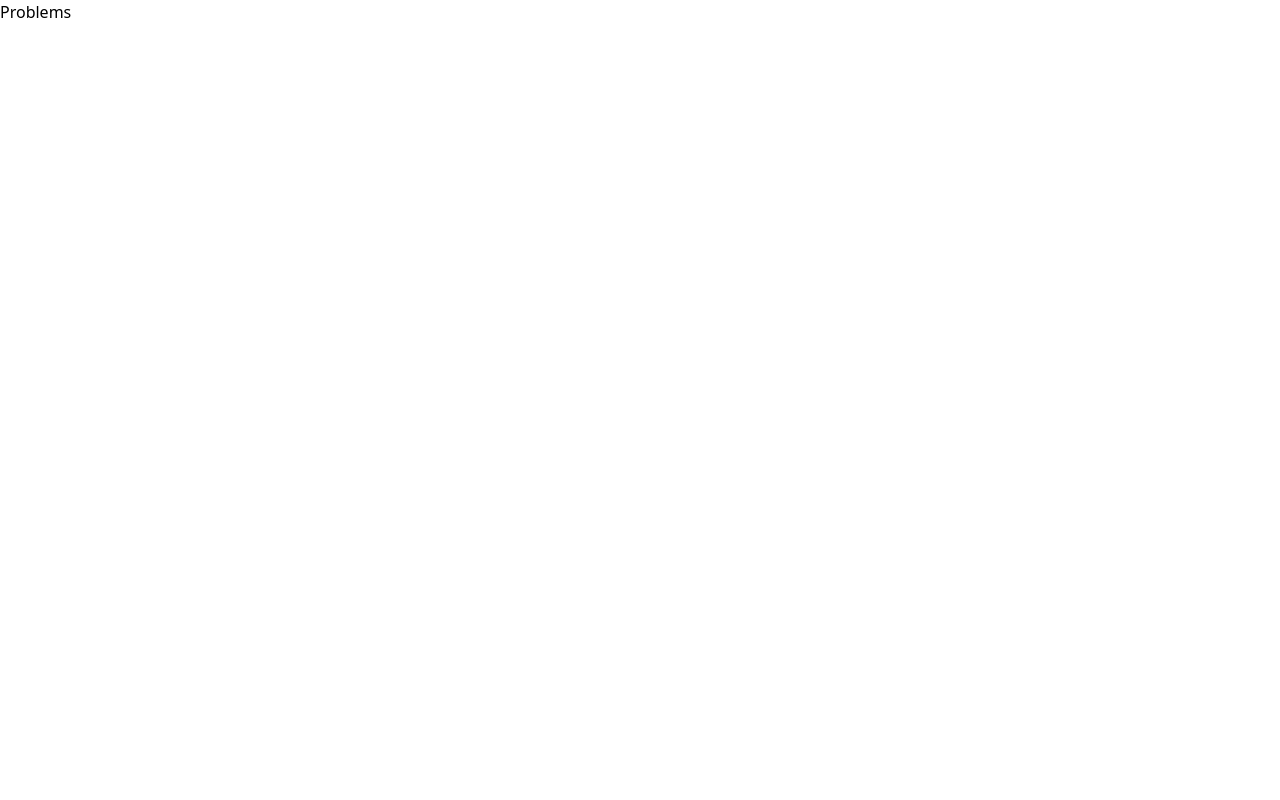
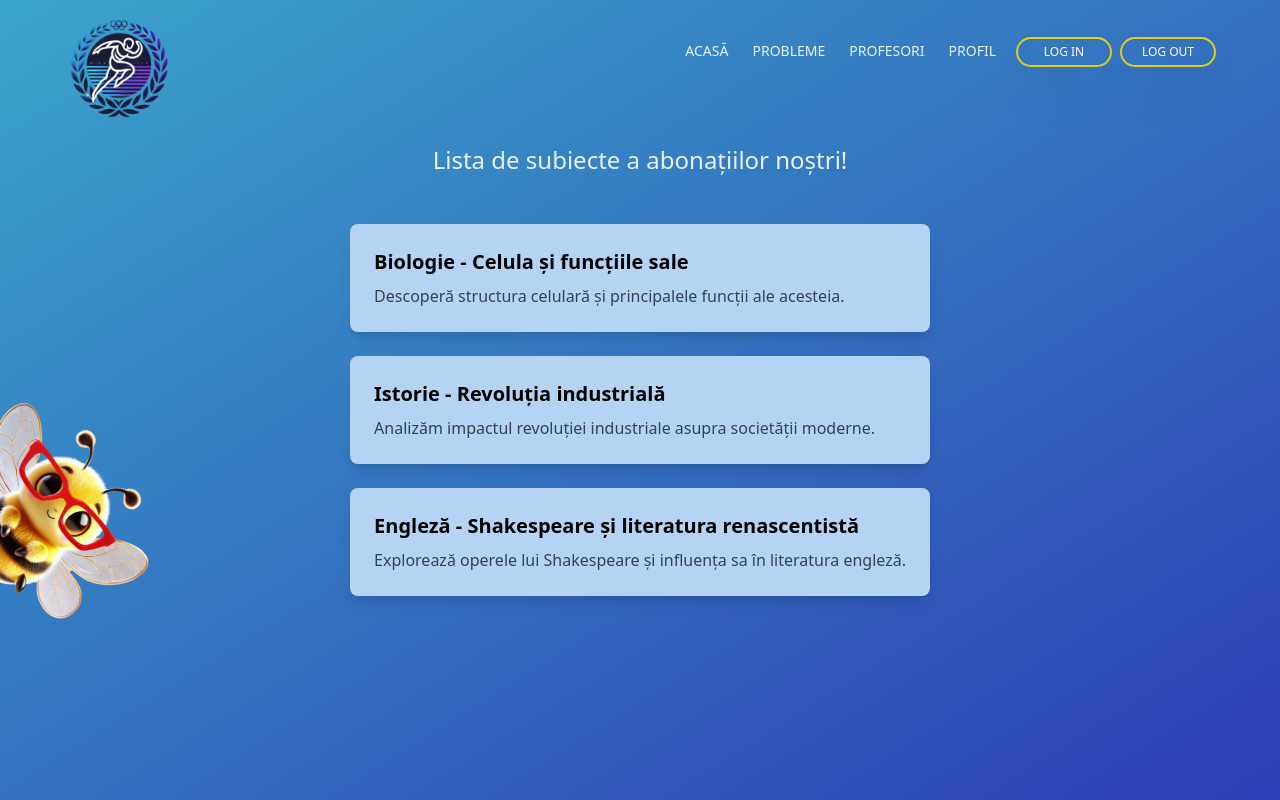
Before and after one commit to VeressIris/unihack2024, a React (Vite) app in the folder frontend/frontend/: page /problems in a window 1280 px wide. Built offline with nearby package versions, Linux system fonts and the light colour scheme.

Commit message:
fix circle button bug, add problems page, condition to acces the loading page, make buttons bigger in dropdown, add animations

```diff
--- a/frontend/frontend/src/assets/components/circleButton.jsx
+++ b/frontend/frontend/src/assets/components/circleButton.jsx
@@ -1,8 +1,9 @@
 import React from 'react';
 
-const CircleButton = ({ text, rounded = true }) => {
+const CircleButton = ({ text,onClick, rounded = true }) => {
   return (
     <button
+    onClick={onClick}
       style={{ borderColor: 'hsl(54, 81%, 49%)' }}
       className={`group relative flex h-[30px] font-medium text-xs w-24 items-center justify-center overflow-hidden text-white shadow-2xl transition-all border-2 border-solid bg-transparent before:absolute before:h-0 before:w-0 before:rounded-full before:bg-[hsl(54,81%,49%)] before:duration-500 before:ease-out hover:shadow-orange-600 hover:before:h-40 hover:before:w-40 ${
         rounded ? 'rounded-full' : ''
--- a/frontend/frontend/src/assets/components/dropdown.jsx
+++ b/frontend/frontend/src/assets/components/dropdown.jsx
@@ -14,7 +14,7 @@ const Dropdown = ({ options, label, onSelect }) => {
     <div className="relative inline-block text-left">
       <button
         type="button"
-        className="inline-flex justify-center items-center w-full rounded-md border border-dblbnsw shadow-sm px-4 py-2 bg-lbnsw text-sm font-medium text-gray-700 hover:bg-gray-50 text-center" // Add text-center here
+        className="inline-flex justify-center items-center w-full rounded-md border border-dblbnsw shadow-sm px-4 py-2 bg-lbnsw text-sm font-medium text-gray-700 hover:bg-gray-50 text-center"
         onClick={() => setIsOpen(!isOpen)}
       >
         {selectedOption}
@@ -22,13 +22,16 @@ const Dropdown = ({ options, label, onSelect }) => {
       </button>
 
       {isOpen && (
-        <div className="absolute z-10 mt-2 w-full rounded-md bg-lbnsw shadow-lg">
+        <div
+          className="absolute z-10 mt-2 w-full rounded-md bg-lbnsw shadow-lg transition-transform duration-300 ease-out hover:scale-105"
+          // Added transition and hover scale effect to enlarge the dropdown on hover
+        >
           <ul className="py-1">
             {options.map((option, index) => (
               <li
                 key={index}
                 onClick={() => handleOptionClick(option)}
-                className="cursor-pointer px-4 py-2 text-gray-700 hover:bg-gray-100 text-center" // Center text in options
+                className="cursor-pointer px-4 py-2 text-gray-700 hover:bg-gray-100 text-center"
               >
                 {option}
               </li>
--- a/frontend/frontend/src/index.css
+++ b/frontend/frontend/src/index.css
@@ -78,3 +78,27 @@
 .circle-button:hover {
   background-color: hsl(54, 81%, 40%);
 }
+
+@keyframes rotate {
+  from {
+    transform: rotate(0deg);
+  }
+  to {
+    transform: rotate(360deg);
+  }
+}
+
+.rotate-animation {
+  animation: rotate 17s linear infinite;
+}
+
+@keyframes twitch {
+  0% { transform: rotate(45deg); }
+  40% { transform: rotate(55deg); }
+  100% { transform: rotate(45deg); }
+}
+
+.twitch-animation {
+  animation: twitch 4s infinite ease-in-out alternate;
+  transform-origin: center;
+}
--- a/frontend/frontend/src/pages/Loading.jsx
+++ b/frontend/frontend/src/pages/Loading.jsx
@@ -6,6 +6,16 @@ import wavefro from "../assets/images/loading-images/loading-wave-2.svg";
 import wavebeh from "../assets/images/loading-images/loading-wave-1.svg";
 
 const Loading = () => {
+  const navigate = useNavigate();
+
+  useEffect(() => {
+    const timer = setTimeout(() => {
+      navigate("/subject");
+    }, 10000);
+
+    return () => clearTimeout(timer);
+  }, [navigate]);
+
   return (
     <div className="select-page min-h-screen flex flex-col items-center bg-gradient-to-br from-[#419BD0] to-[#4556C5] relative">
       <Nav />
@@ -27,7 +37,7 @@ const Loading = () => {
         </p>
       </div>
 
-      <div className="flex items-center justify-center -mt-12">
+      <div className="flex items-center justify-center -mt-12 rotate-animation">
         <img src={bee} alt="Bee" className="h-[350px] w-auto" />
       </div>
     </div>
--- a/frontend/frontend/src/pages/Problems.jsx
+++ b/frontend/frontend/src/pages/Problems.jsx
@@ -1,9 +1,36 @@
-import React from 'react'
+import React from 'react';
+import Nav from '../assets/components/nav';
+import Bee from '../assets/images/problems-images/problems-bee.png';
 
 const Problems = () => {
+  const subjects = [
+    { title: "Biologie - Celula și funcțiile sale", description: "Descoperă structura celulară și principalele funcții ale acesteia." },
+    { title: "Istorie - Revoluția industrială", description: "Analizăm impactul revoluției industriale asupra societății moderne." },
+    { title: "Engleză - Shakespeare și literatura renascentistă", description: "Explorează operele lui Shakespeare și influența sa în literatura engleză." }
+  ];
+
   return (
-    <div>Problems</div>
-  )
-}
+    <div className="select-page min-h-screen flex flex-col items-center bg-gradient-to-br from-[#3ba4cb] to-[#2c3eb4] relative">
+      <Nav />
+      <div className="flex flex-col items-center mt-5 mx-10 md:mx-20 text-center text-blbnsw space-y-4 px-6">
+        <h2 className="text-nsw text-2xl font-medium mb-8">
+          Lista de subiecte a abonațiilor noștri!
+        </h2>
 
-export default Problems
+        <div className="grid gap-6 w-full max-w-5xl">
+          {subjects.map((subject, index) => (
+            <div key={index} className="bg-lbnsw shadow-lg rounded-lg p-6 text-left space-y-2 hover:shadow-xl transition-shadow duration-300">
+              <h3 className="text-xl font-semibold text-black">{subject.title}</h3>
+              <p className="text-gray-700">{subject.description}</p>
+            </div>
+          ))}
+        </div>
+      </div>
+      <div className="absolute bottom-24 -left-20 z-20 -mt-12 twitch-animation">
+        <img src={Bee} alt="Bee" className="h-[370px] w-auto" /> {/* Changed bee to Bee */}
+      </div>
+    </div>
+  );
+};
+
+export default Problems;
--- a/frontend/frontend/src/pages/Profile.jsx
+++ b/frontend/frontend/src/pages/Profile.jsx
@@ -2,7 +2,9 @@ import React from 'react'
 
 const Profile = () => {
   return (
-    <div>Profile</div>
+    <div>
+
+    </div>
   )
 }
 
--- a/frontend/frontend/src/pages/Subject.jsx
+++ b/frontend/frontend/src/pages/Subject.jsx
@@ -1,9 +1,42 @@
-import React from 'react'
+
+
+import React, { useState, useEffect } from 'react';
+import Nav from '../assets/components/nav';
 
 const Subject = () => {
+  const [generatedSubject, setGeneratedSubject] = useState('');
+
+  useEffect(() => {
+    // Simulate AI generating the subject
+    const subject = 'Subiect generat de AI despre biologie și anatomia umană...';
+    setGeneratedSubject(subject);
+  }, []);
+
   return (
-    <div>Subject</div>
-  )
-}
+    <div className="min-h-screen bg-gradient-to-br from-[#419BD0] to-[#4556C5] text-white">
+      <Nav />
+      <div className="flex flex-col items-center justify-center h-full space-y-6 px-6">
+        <h2 className="text-nsw text-2xl font-medium mb-4">
+          Subiectul tău este gata!
+        </h2>
 
-export default Subject
+        {/* Display generated subject in a styled container */}
+        <div className="bg-dbnsw text-black p-4 rounded-md shadow-md w-full max-w-lg text-left">
+          <p className="whitespace-pre-wrap">{generatedSubject || 'Se generează subiectul...'}</p>
+        </div>
+
+        {/* Optional textarea if you want the subject to be editable */}
+        {/*
+        <textarea
+          className="bg-white text-black p-4 rounded-md shadow-md w-full max-w-lg"
+          rows="10"
+          value={generatedSubject}
+          readOnly
+        />
+        */}
+      </div>
+    </div>
+  );
+};
+
+export default Subject;
```
